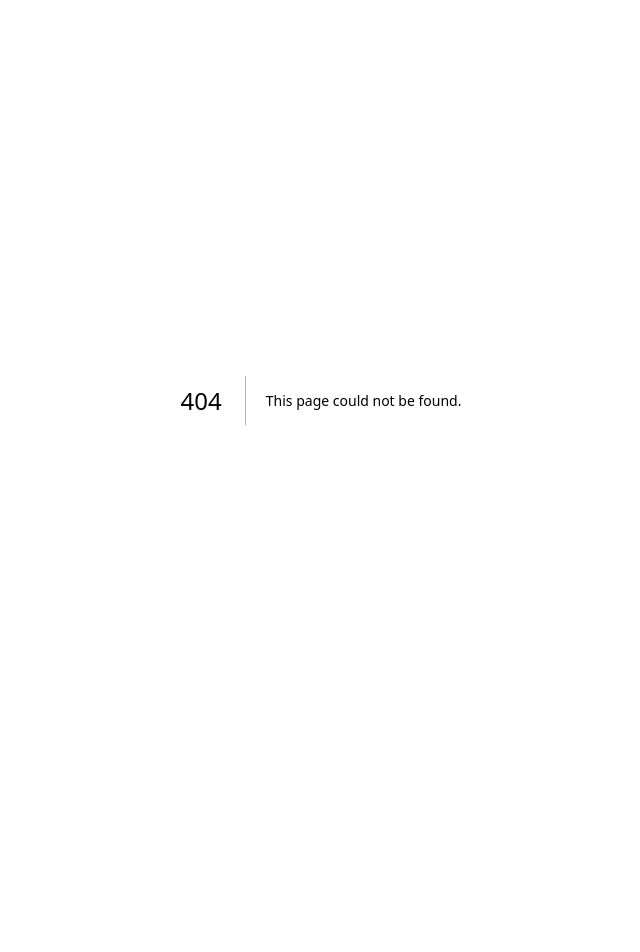
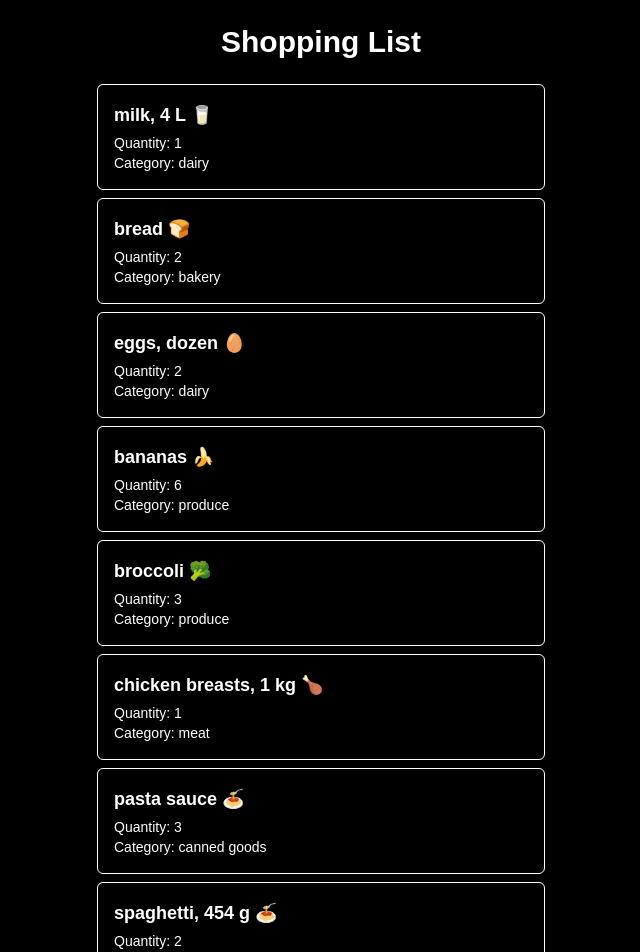
Before and after one commit to Ashawstrand/cprg306-assignments, a Next.js app: page /week-6 in a window 1280 px wide. Before the commit this address had no page. Shown: the top 952 px of the page, without its empty margins (319-959 px from the left). Before the commit the page ends 800 px from the top, so only its background shows below. Built offline with nearby package versions, Linux system fonts and the light colour scheme.

Commit message:
created week 6 link in app/page.js and copied 3 files from week-3 to week-6

```diff
--- a/app/page.js
+++ b/app/page.js
@@ -11,6 +11,7 @@ export default function Home() {
         <Link href="/week-3"> -- Go to Week 3</Link>
         <Link href="/week-4"> -- Go to Week 4</Link>
         <Link href="/week-5"> -- Go to Week 5</Link>
+        <Link href="/week-6"> -- Go to Week 6</Link>
       </p>
     </main>
   );
--- /dev/null
+++ b/app/week-6/item-list.js
@@ -0,0 +1,95 @@
+import React from 'react';
+import Item from './item';
+
+const ItemList = () => {
+const item1 = {
+  name: "milk, 4 L 🥛",
+  quantity: 1,
+  category: "dairy",
+};
+
+const item2 = {
+  name: "bread 🍞",
+  quantity: 2,
+  category: "bakery",
+};
+
+const item3 = {
+  name: "eggs, dozen 🥚",
+  quantity: 2,
+  category: "dairy",
+};
+
+const item4 = {
+  name: "bananas 🍌",
+  quantity: 6,
+  category: "produce",
+};
+
+const item5 = {
+  name: "broccoli 🥦",
+  quantity: 3,
+  category: "produce",
+};
+
+const item6 = {
+  name: "chicken breasts, 1 kg 🍗",
+  quantity: 1,
+  category: "meat",
+};
+
+const item7 = {
+  name: "pasta sauce 🍝",
+  quantity: 3,
+  category: "canned goods",
+};
+
+const item8 = {
+  name: "spaghetti, 454 g 🍝",
+  quantity: 2,
+  category: "dry goods",
+};
+
+const item9 = {
+  name: "toilet paper, 12 pack 🧻",
+  quantity: 1,
+  category: "household",
+};
+
+const item10 = {
+  name: "paper towels, 6 pack",
+  quantity: 1,
+  category: "household",
+};
+
+const item11 = {
+  name: "dish soap 🍽️",
+  quantity: 1,
+  category: "household",
+};
+
+const item12 = {
+  name: "hand soap 🧼",
+  quantity: 4,
+  category: "household",
+};
+
+const items = [
+    item1, item2, item3, item4, item5, item6, item7, item8, item9, item10, item11, item12
+];
+
+return (
+    <ul className="max-w-md mx-auto mt-6">
+        {items.map((item, index) => (
+          <Item
+            key={index}
+            name={item.name}
+            quantity={item.quantity}
+            category={item.category}
+          />
+        ))}
+    </ul>
+);
+};
+
+export default ItemList;
--- /dev/null
+++ b/app/week-6/item.js
@@ -0,0 +1,14 @@
+import React from 'react';
+
+const Item = ({name, quantity, category}) => {
+    return (
+      <li className="bg-black border border-white rounded-md p-4 mb-2">
+        <div className="text-lg font-semibold text-white">{name}</div>
+        <div className="mt-1 text-sm text-white">Quantity: {quantity}</div>
+        <div className="text-sm text-white">Category: {category}</div>
+      </li>
+    );
+};
+
+
+export default Item;
--- /dev/null
+++ b/app/week-6/page.js
@@ -0,0 +1,15 @@
+import React from 'react';
+import ItemList from "./item-list";
+
+const Page = () => {
+    return (
+      <div className="min-h-screen bg-black p-6">
+        <h1 className="text-3xl font-bold text-center text-white mb-6">
+            Shopping List
+        </h1>
+        <ItemList />
+      </div>
+    );
+};
+
+export default Page;
```
